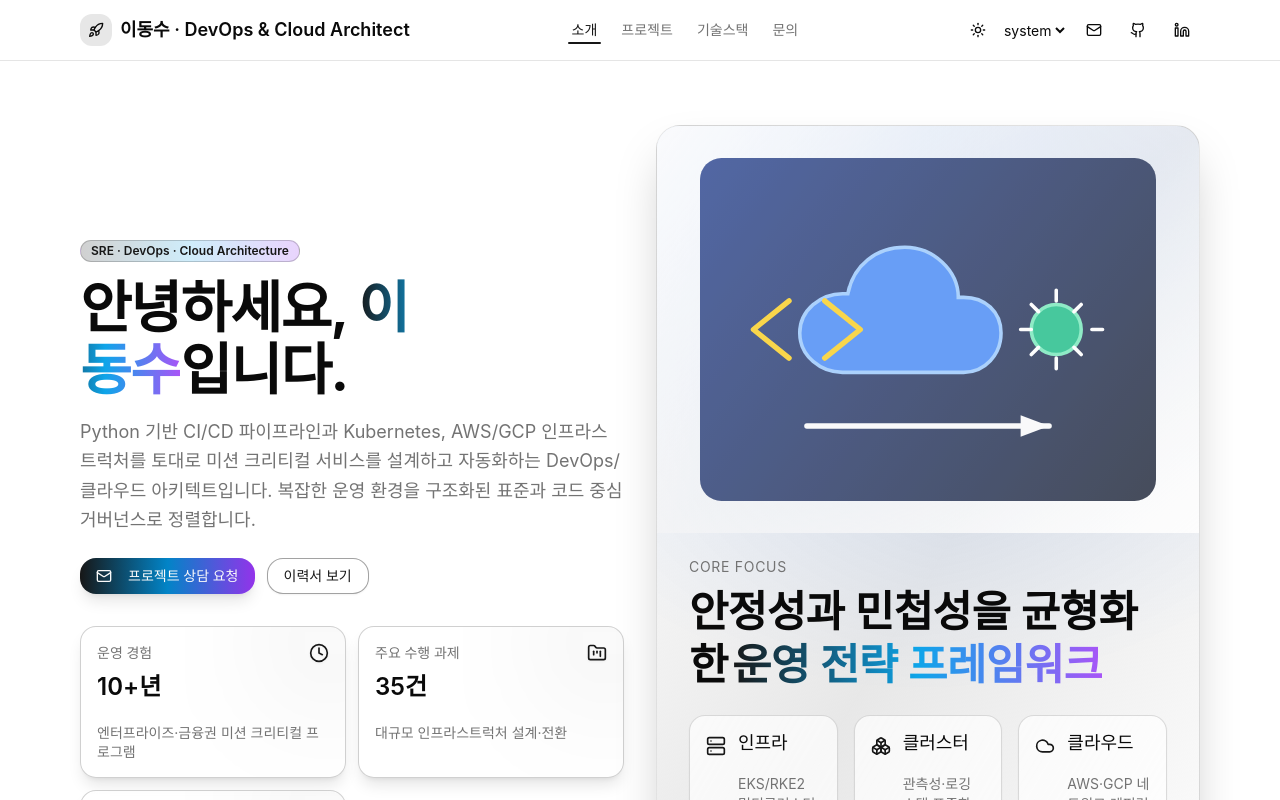
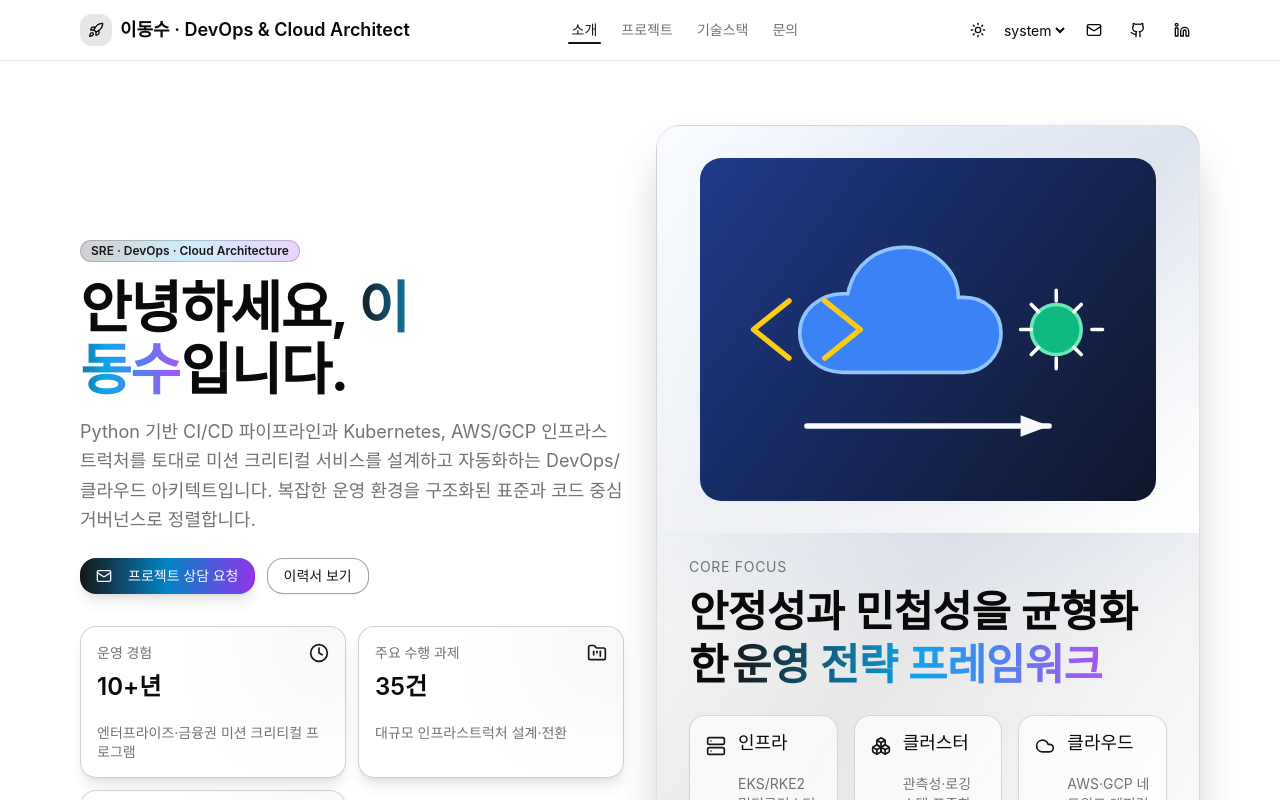
Before and after one commit to dslee1371/ds-portfolio-ta, a React (Vite) app: page / in a window 1280 px wide. Shown: the top 800 px of the page. Built offline with nearby package versions, Linux system fonts and the light colour scheme.

Commit message:
fix: disable lazy image pulse effect

```diff
--- a/src/components/media/LazyImage.tsx
+++ b/src/components/media/LazyImage.tsx
@@ -59,7 +59,7 @@ const LazyImage = React.forwardRef<HTMLImageElement, LazyImageProps>(
         <div
           aria-hidden
           className={cn(
-            "pointer-events-none absolute inset-0 animate-pulse bg-muted transition-opacity duration-300",
+            "pointer-events-none absolute inset-0 bg-muted transition-opacity duration-300",
             isLoaded && "opacity-0",
             skeletonClassName,
           )}
```
